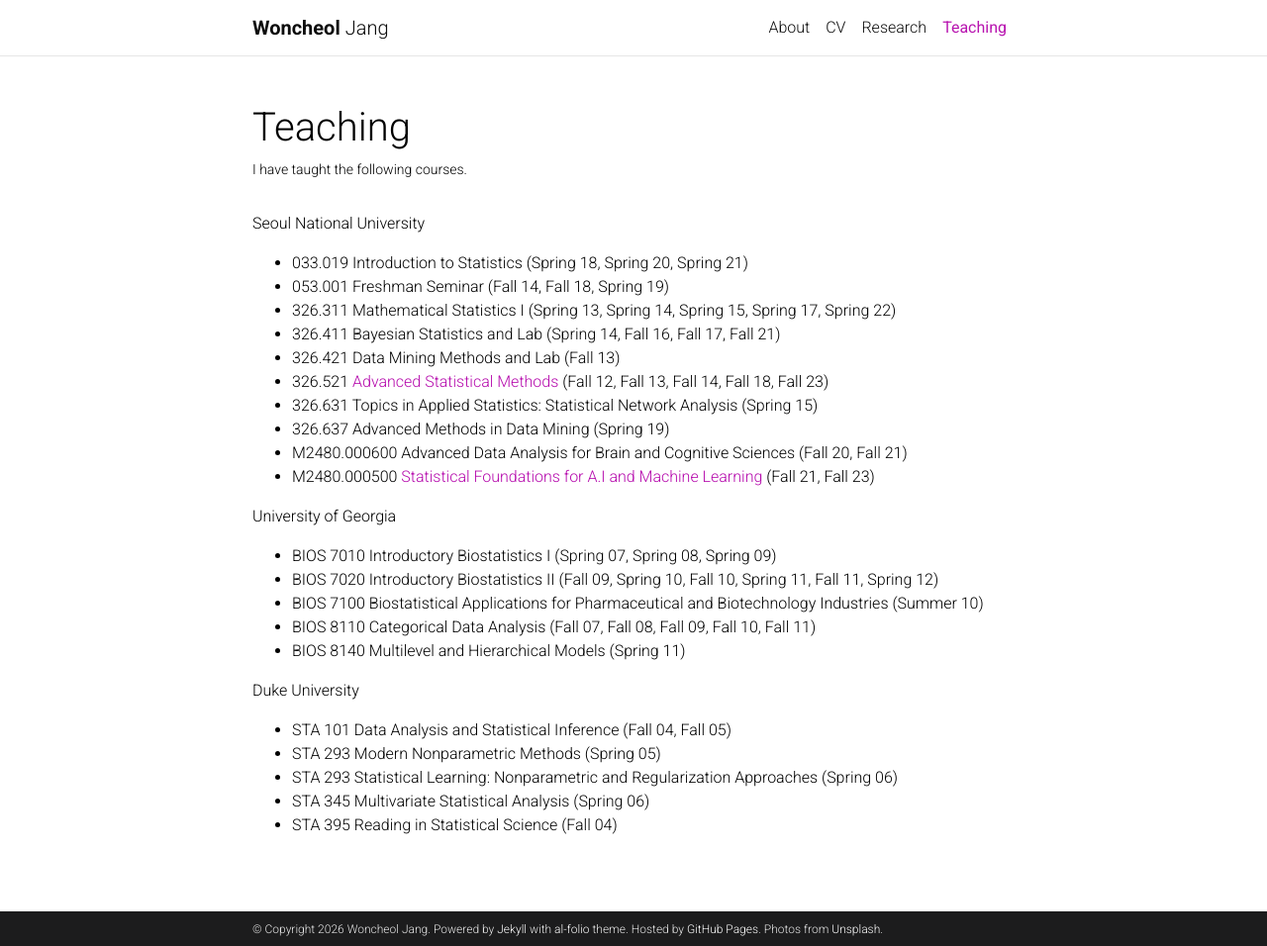
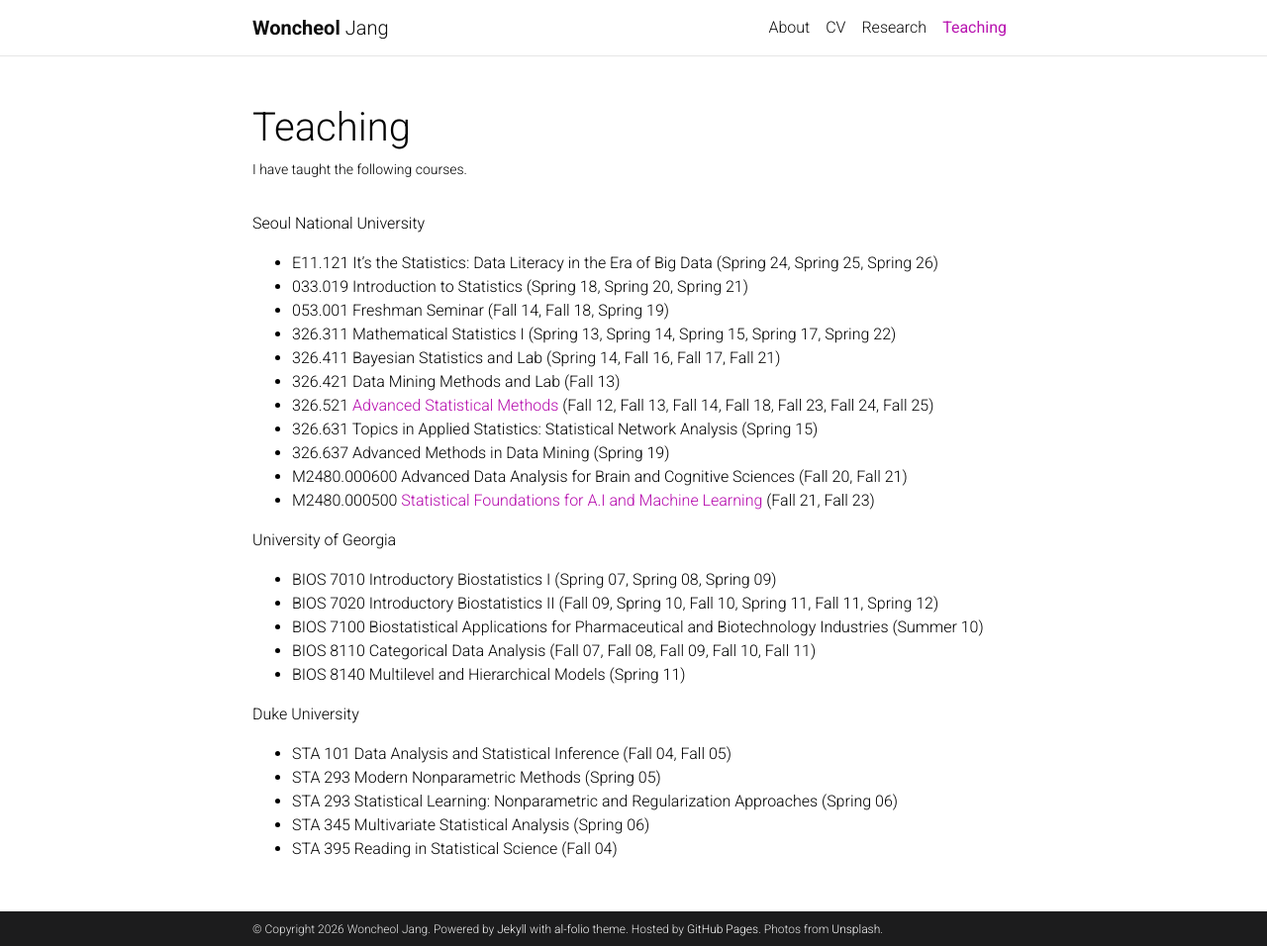
Before and after one commit to wcjang/wcjang.github.io, a Jekyll site: the page built from _pages/teaching.md, in a window 1280 px wide and 956 px high. Shown: the whole window at 99% size. Built offline with Jekyll 4.4.1, drawn with Linux system fonts in a browser that asks for light colours; comment, search, counter and statistics services are not loaded; a style sheet for code colours, icons or effects is not loaded.

Commit message:
Update teaching.md

```diff
--- a/_pages/teaching.md
+++ b/_pages/teaching.md
@@ -9,12 +9,13 @@
 
 Seoul National University
 
+- E11.121 It's the Statistics: Data Literacy in the Era of Big Data (Spring 24, Spring 25, Spring 26)
 - 033.019 Introduction to Statistics (Spring 18, Spring 20, Spring 21)
 - 053.001 Freshman Seminar (Fall 14, Fall 18, Spring 19)
 - 326.311 Mathematical Statistics I (Spring 13, Spring 14, Spring 15, Spring 17, Spring 22)
 - 326.411 Bayesian Statistics and Lab (Spring 14, Fall 16, Fall 17, Fall 21)
 - 326.421 Data Mining Methods and Lab (Fall 13)
-- 326.521 [Advanced Statistical Methods](https://asmsnu.github.io) (Fall 12, Fall 13, Fall 14, Fall 18, Fall 23)
+- 326.521 [Advanced Statistical Methods](https://asmsnu.github.io) (Fall 12, Fall 13, Fall 14, Fall 18, Fall 23, Fall 24, Fall 25)
 - 326.631 Topics in Applied Statistics: Statistical Network Analysis (Spring 15)
 - 326.637 Advanced Methods in Data Mining (Spring 19)
 - M2480.000600 Advanced Data Analysis for Brain and Cognitive Sciences (Fall 20, Fall 21)
```
